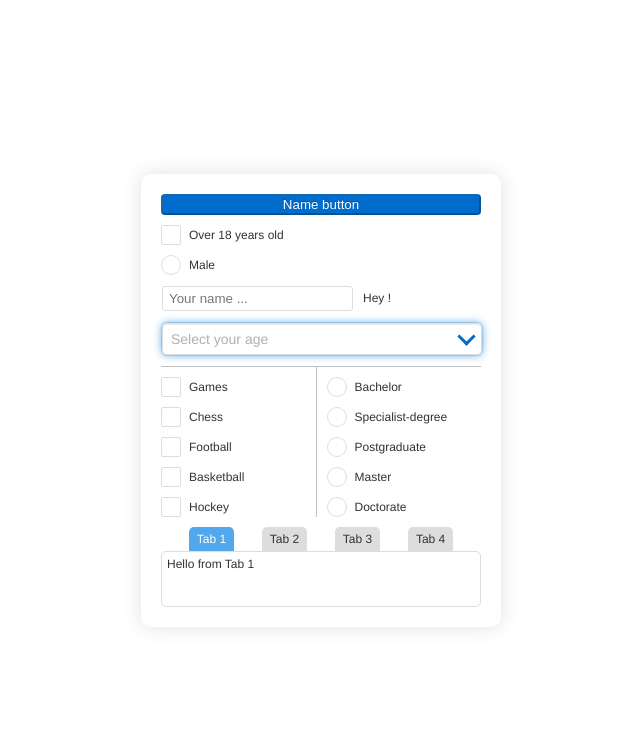
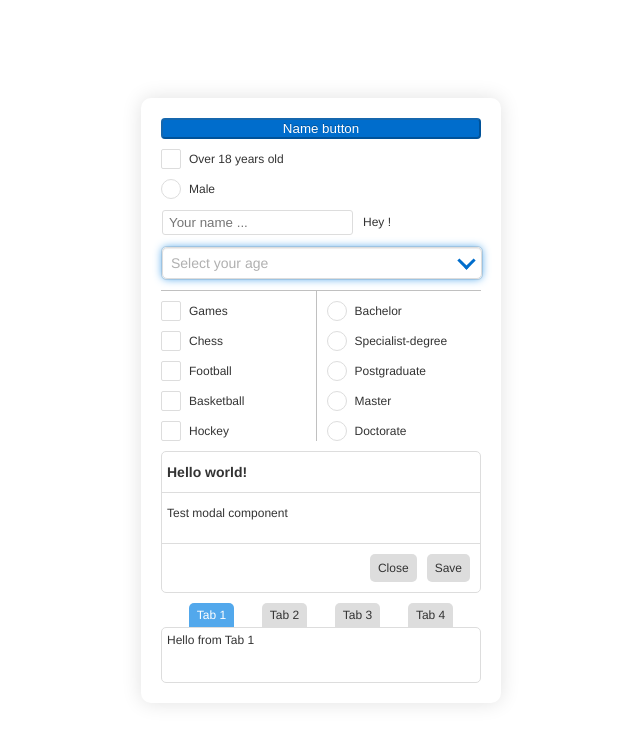
Before and after one commit to poS31d0n/components-vue-3, a Vue app: page / in a window 1280 px wide. Shown: the top 744 px of the page, without its empty margins (319-959 px from the left). Built offline with nearby package versions, Linux system fonts and the light colour scheme.

Commit message:
fix Modal

```diff
--- a/src/app/App.vue
+++ b/src/app/App.vue
@@ -54,6 +54,10 @@
         :value="valueRadioGroup"
       />
     </div>
+
+    <Modal :title="testModal.title" :text="testModal.text" :buttons="testModal.buttons">
+    </Modal>
+
     <Tabs>
       <Tab title="Tab 1">Hello from Tab 1</Tab>
       <Tab title="Tab 2">Hello from Tab 2</Tab>
@@ -133,6 +137,15 @@ export default {
         placeholder: "Select your age",
       },
       valueSelect: '',
+
+      testModal: {
+        buttons: [
+          {id: 21, name: 'Close', type: 'close', onClick: 'btnClose'},
+          {id: 22, name: 'Save', type: 'save', onClick: 'btnSave'}
+        ],
+        text: 'Test modal component',
+        title: 'Hello world!',
+      },
     };
   },
   methods: {
--- a/src/components/Modal/Modal.scss
+++ b/src/components/Modal/Modal.scss
@@ -0,0 +1,44 @@
+
+.modal{
+  border-radius: 5px;
+  border: 1px solid $color-border;
+
+  display: flex;
+  flex-direction: column;
+
+  &__header {
+    border-bottom: 1px solid $color-border;
+
+    &_title {
+      font-weight: bold;
+      padding: 10px 5px;
+    }
+  }
+  &__main {
+    border-bottom: 1px solid $color-border;
+
+    &_text {
+      padding: 10px 5px 20px 5px;
+      font-size: 12px;
+    }
+  }
+  &__footer {
+    display: flex;
+    justify-content: flex-end;
+
+    padding: 10px;
+
+    gap: 10px;
+
+    &_button {
+      list-style: none;
+
+      padding: 4px 8px;
+      border-radius: 5px;
+
+      font-size: 12px;
+
+      background-color: $color-border;
+    }
+  }
+}
--- a/src/components/Modal/Modal.vue
+++ b/src/components/Modal/Modal.vue
@@ -1,10 +1,29 @@
 <template>
   <div>
-
+    <div class="" v-on:click="hide"></div>
+    <div class="modal">
+      <slot name="title">
+        <div class="modal__header">
+          <div class="modal__header_title">{{ title }}</div>
+        </div>
+      </slot>
+      <slot name="text">
+        <div class="modal__main">
+          <div class="modal__main_text">{{ text }}</div>
+        </div>
+      </slot>
+      <slot name="buttons">
+        <div class="modal__footer">
+          <div v-for="button in buttons" :key="button.id" :class="['modal__footer_button', `modal__footer_button_${button.type}`]">{{ button.name }}</div>
+        </div>
+      </slot>
+    </div>
   </div>
 </template>
 
 <script>
+import { defineProps, defineEmits } from 'vue'
+
 export default {
   name: 'Modal',
   props: {
@@ -20,8 +39,13 @@ export default {
       default: '',
       type: String,
     }
+  },
+  methods: {
+    hide() {
+      console.log('click registered');
+      this.$emit('close');
+    }
   }
-
 }
 </script>
 
```
